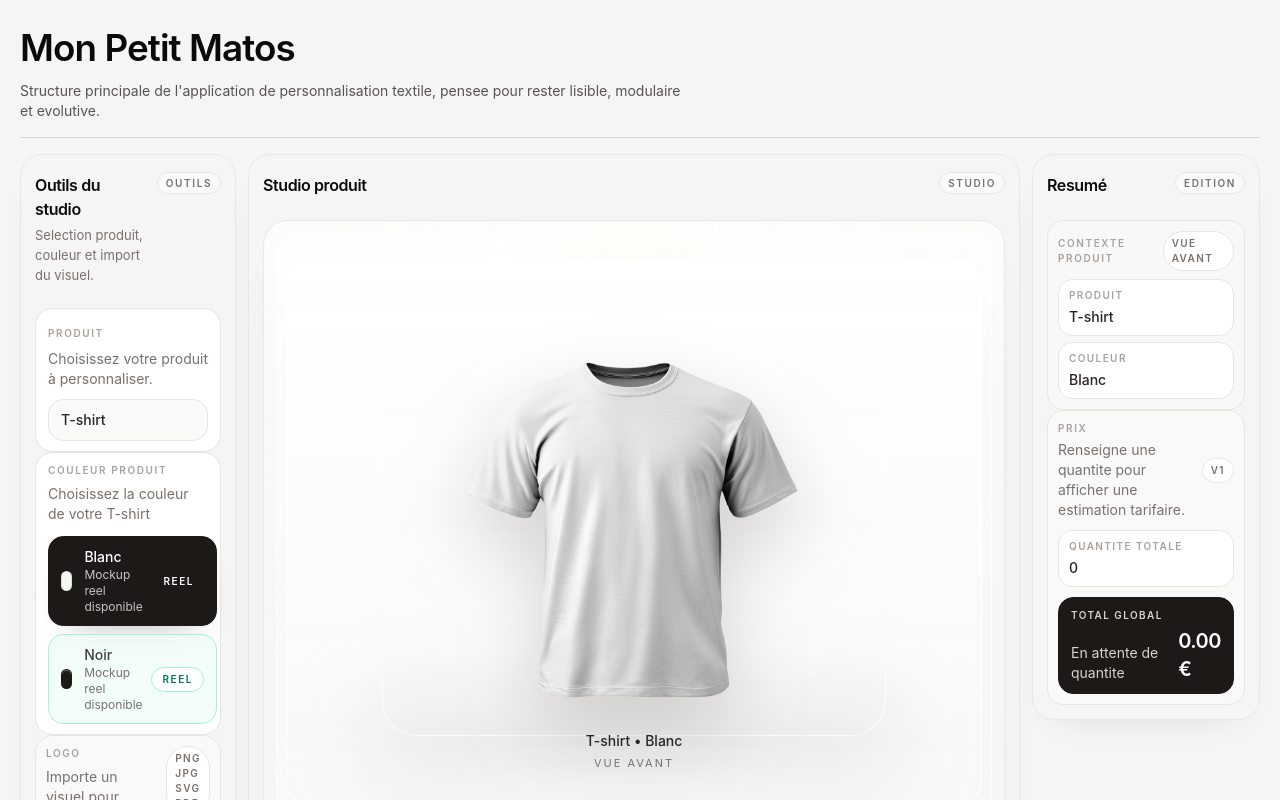
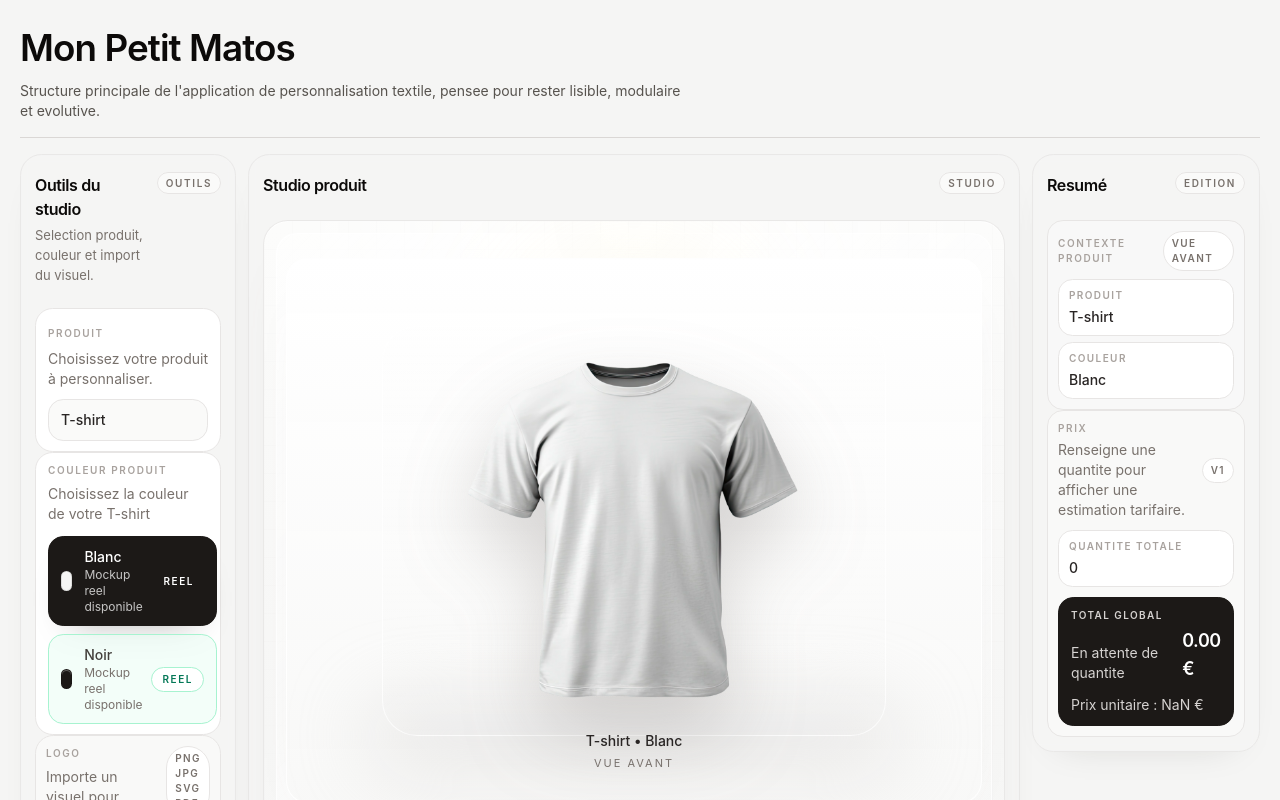
Before and after one commit to mathieuSIO/ProductStudioEditor, a React (Vite) app: page / in a window 1280 px wide. Shown: the top 800 px of the page. Built offline with nearby package versions, Linux system fonts and the light colour scheme.

Commit message:
remove useless information on sidebar right + add price by piece on right side bar

```diff
--- a/src/features/editor/components/layout/EditorSidebarRight.tsx
+++ b/src/features/editor/components/layout/EditorSidebarRight.tsx
@@ -19,10 +19,8 @@ type EditorSidebarRightProps = {
 export function EditorSidebarRight({
   activeView,
   grandTotal,
-  printTotal,
   product,
   productColor,
-  textileTotal,
   totalQuantity,
 }: EditorSidebarRightProps) {
   return (
@@ -77,8 +75,6 @@ export function EditorSidebarRight({
 
         <PriceSummaryPanel
           grandTotal={grandTotal}
-          printTotal={printTotal}
-          textileTotal={textileTotal}
           totalQuantity={totalQuantity}
         />
       </PanelCard>
--- a/src/features/editor/components/panels/PriceSummaryPanel.tsx
+++ b/src/features/editor/components/panels/PriceSummaryPanel.tsx
@@ -1,14 +1,10 @@
 type PriceSummaryPanelProps = {
   grandTotal: number
-  printTotal: number
-  textileTotal: number
   totalQuantity: number
 }
 
 export function PriceSummaryPanel({
   grandTotal,
-  //printTotal, utile pour l'administrateur ou le developpeur
-  //textileTotal, utile pour l'administrateur ou le developpeur
   totalQuantity,
 }: PriceSummaryPanelProps) {
   const hasQuantity = totalQuantity > 0
@@ -33,10 +29,6 @@ export function PriceSummaryPanel({
 
       <div className="mt-2.5 grid gap-1.5">
         <PriceRow label="Quantite totale" value={String(totalQuantity)} />
-
-        {/* utile pour l'administrateur ou le developpeur
-        <PriceRow label="Total textile" value={formatEuro(textileTotal)} />
-        <PriceRow label="Total impression" value={formatEuro(printTotal)} /> */}
       </div>
 
       <div className="mt-2.5 rounded-[0.95rem] border border-stone-900 bg-stone-900 px-3 py-2.5 text-white">
@@ -47,10 +39,11 @@ export function PriceSummaryPanel({
           <p className="text-sm text-stone-300">
             {hasQuantity ? 'Estimation actuelle' : 'En attente de quantite'}
           </p>
-          <p className="text-xl font-semibold tracking-tight">
+          <p className="text-lg font-semibold tracking-tight">
             {formatEuro(grandTotal)}
           </p>
         </div>
+        <p className="text-sm text-stone-300 mt-3">Prix unitaire : {grandTotal / totalQuantity} €</p>
       </div>
     </div>
   )
```
